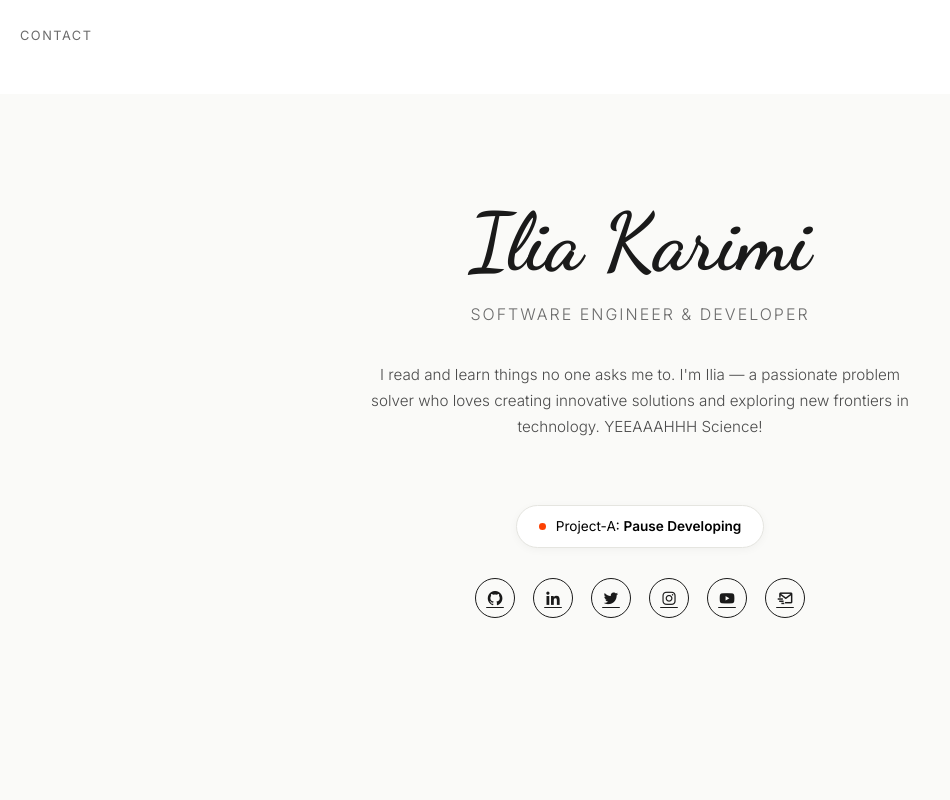
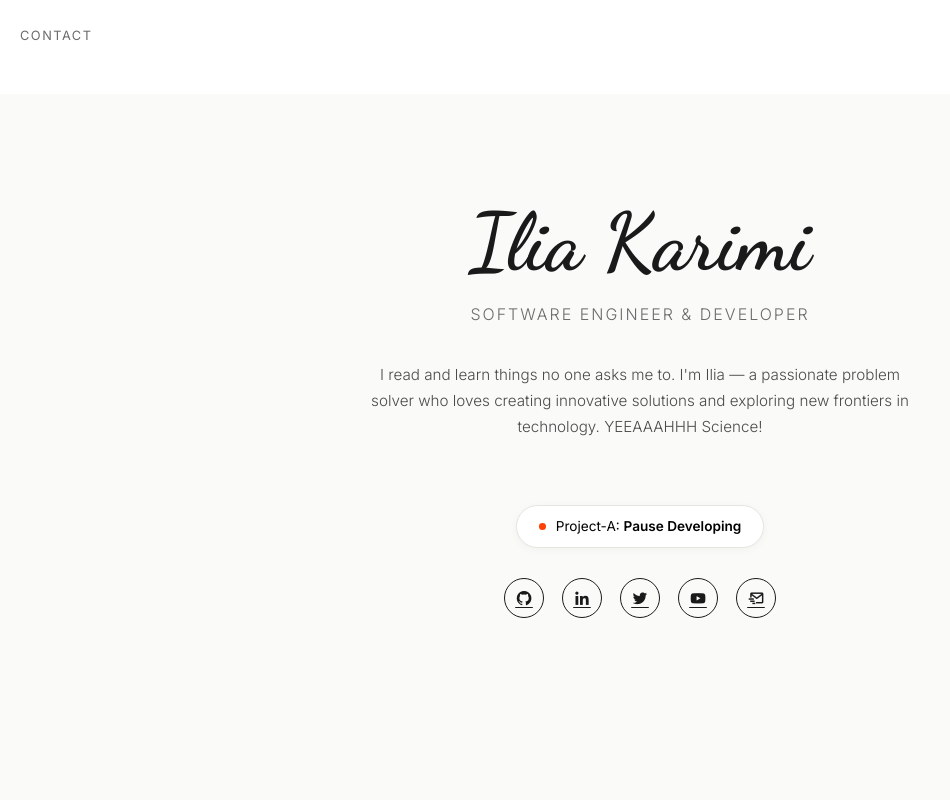
Before and after one commit to iliakarimi/iliakarimi.github.io, a plain HTML site: page index.html in a window 1280 px wide. Shown: the top 800 px of the page, without its empty margins (0-950 px from the left). Drawn offline with nearby package versions, Linux system fonts and the light colour scheme.

```diff
--- a/index.html
+++ b/index.html
@@ -205,9 +205,9 @@
             <a href="https://x.com/theiliakarimi" target="_blank" rel="noopener noreferrer" title="X (Twitter) - Ilia Karimi" aria-label="Visit Ilia Karimi's X profile">
               <i class='bx bxl-twitter' aria-hidden="true"></i>
             </a>
-            <a href="https://www.instagram.com/theiliakarimi" target="_blank" rel="noopener noreferrer" title="Instagram - Ilia Karimi" aria-label="Visit Ilia Karimi's Instagram profile">
+            <!-- <a href="https://www.instagram.com/theiliakarimi" target="_blank" rel="noopener noreferrer" title="Instagram - Ilia Karimi" aria-label="Visit Ilia Karimi's Instagram profile">
               <i class='bx bxl-instagram' aria-hidden="true"></i>
-            </a>
+            </a> -->
             <a href="http://www.youtube.com/@theiliakarimi" target="_blank" rel="noopener noreferrer" title="YouTube - Ilia Karimi" aria-label="Visit Ilia Karimi's YouTube channel">
               <i class='bx bxl-youtube' aria-hidden="true"></i>
             </a>
```
